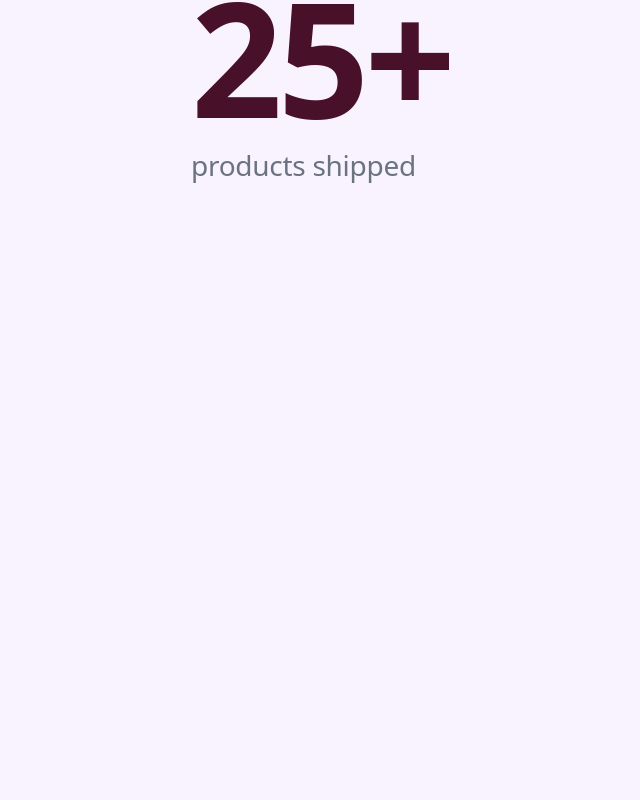
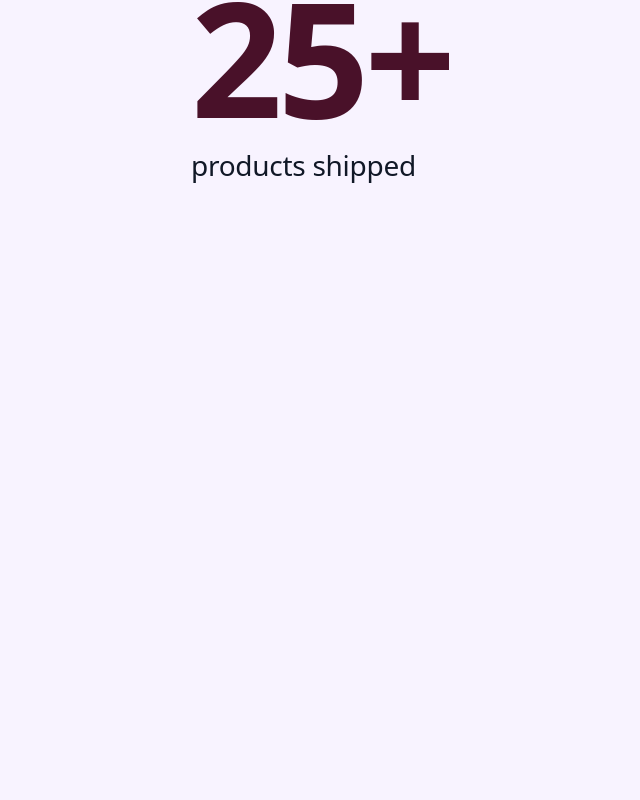
Before and after one commit to lica-ux/portfolio, a React (Vite) app: page / in a window 1280 px wide. Shown: the part 2783-3583 px from the top of the page, without its empty margins (513-1153 px from the left). Built offline with nearby package versions, Linux system fonts and the light colour scheme.

Commit message:
chore: auto-save 2026-04-28 20:11

```diff
--- a/src/components/StatsSection/StatsSection.tsx
+++ b/src/components/StatsSection/StatsSection.tsx
@@ -132,7 +132,7 @@ export default function StatsSection({ imageSrc, imageAlt }: StatsSectionProps)
                 </span>
                 <span
                   className="font-medium tracking-[-0.01em] mt-2"
-                  style={{ fontFamily: 'var(--font-display)', color: 'var(--color-text-muted)', fontSize: '28px' }}
+                  style={{ fontFamily: 'var(--font-display)', color: 'var(--color-text)', fontSize: '28px' }}
                 >
                   {stat.label}
                 </span>
@@ -175,7 +175,7 @@ export default function StatsSection({ imageSrc, imageAlt }: StatsSectionProps)
                 </span>
                 <span
                   className="font-medium tracking-[-0.01em] mt-1"
-                  style={{ fontFamily: 'var(--font-display)', color: 'var(--color-text-muted)', fontSize: '16px' }}
+                  style={{ fontFamily: 'var(--font-display)', color: 'var(--color-text)', fontSize: '16px' }}
                 >
                   {stat.label}
                 </span>
```
